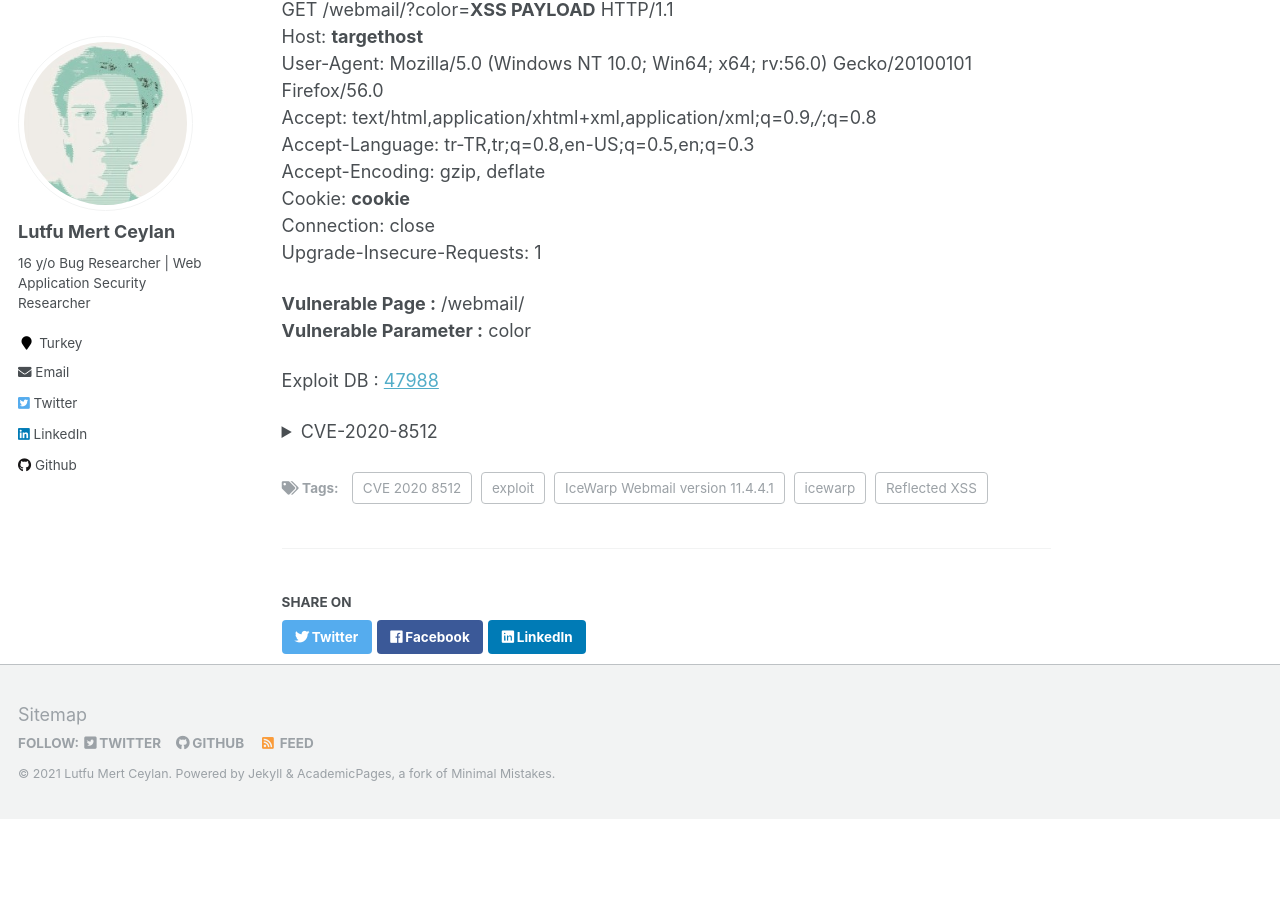
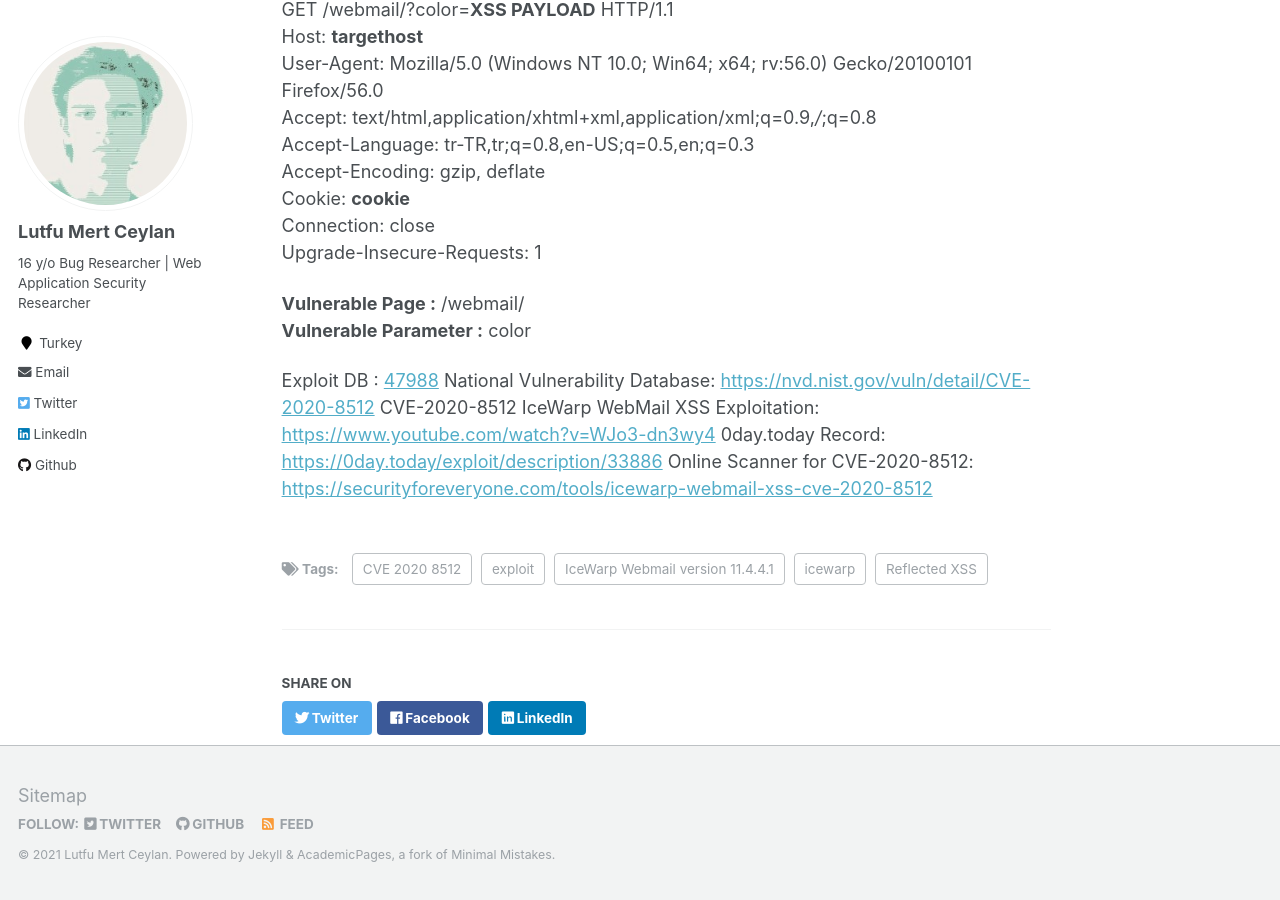
Before and after one commit to lutfumertceylan/mywebsite, a Jekyll site: the page built from _exploits/2020-01-27-IceWarp-Exploit-XSS.md, in a window 1280 px wide and 900 px high, scrolled down 554 px. Built offline with Jekyll 4.4.1, drawn with Linux system fonts in a browser that asks for light colours; before the commit the page ends 1373 px from its top, so only the background shows below that.

Commit message:
Update 2020-01-27-IceWarp-Exploit-XSS.md

```diff
--- a/_exploits/2020-01-27-IceWarp-Exploit-XSS.md
+++ b/_exploits/2020-01-27-IceWarp-Exploit-XSS.md
@@ -42,13 +42,7 @@ color
 
 
 Exploit DB : <a href="https://www.exploit-db.com/exploits/47988">47988</a>
-
-<details>
-  <summary>CVE-2020-8512</summary>
-
-  1. IceWarp WebMail 11.4.4.1 Cross-Site Scripting
-     * [https://www.exploit-db.com/exploits/47988](https://www.exploit-db.com/exploits/47988)
-     * [CVE-2020-8512 IceWarp WebMail XSS Exploitation - https://www.youtube.com/watch?v=WJo3-dn3wy4](https://www.youtube.com/watch?v=WJo3-dn3wy4)
-     * [Online Scanner for CVE-2020-8512](https://securityforeveryone.com/tools/icewarp-webmail-xss-cve-2020-8512)
-     * [0day.today Record](https://0day.today/exploit/description/33886)
-     * [National Vulnerability Database](https://nvd.nist.gov/vuln/detail/CVE-2020-8512)
+National Vulnerability Database: <a href="https://nvd.nist.gov/vuln/detail/CVE-2020-8512">https://nvd.nist.gov/vuln/detail/CVE-2020-8512</a>
+CVE-2020-8512 IceWarp WebMail XSS Exploitation: <a href="https://www.youtube.com/watch?v=WJo3-dn3wy4">https://www.youtube.com/watch?v=WJo3-dn3wy4</a>
+0day.today Record: <a href="https://0day.today/exploit/description/33886">https://0day.today/exploit/description/33886</a>
+Online Scanner for CVE-2020-8512: <a href="https://securityforeveryone.com/tools/icewarp-webmail-xss-cve-2020-8512">https://securityforeveryone.com/tools/icewarp-webmail-xss-cve-2020-8512</a>
```
